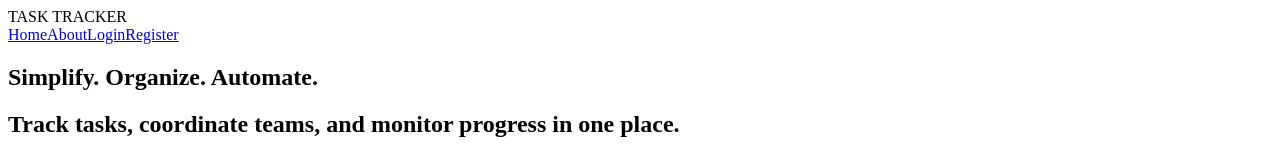
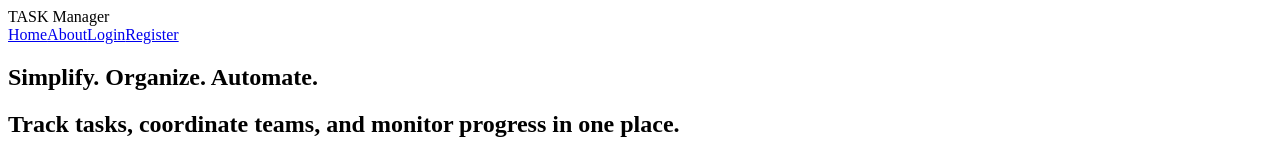
Before and after one commit to RiyaRathod5256/Task_Manager_2026, a React (Vite) app in the folder frontend/: page / in a window 1280 px wide. Shown: the top 158 px of the page. Built offline with nearby package versions, Linux system fonts and the light colour scheme; the HTML template or start-up script is replaced by a standard one.

Commit message:
home page update

```diff
--- a/frontend/src/pages/HomePage.jsx
+++ b/frontend/src/pages/HomePage.jsx
@@ -6,7 +6,7 @@ export default function HomePage() {
       <header className="marketing-nav">
         <div className="brand-mark">
           <span className="brand-pink">TASK</span>{" "}
-          <span className="brand-blue">TRACKER</span>
+          <span className="brand-blue">Manager</span>
         </div>
         <nav className="marketing-links">
           <Link to="/">Home</Link>
```
